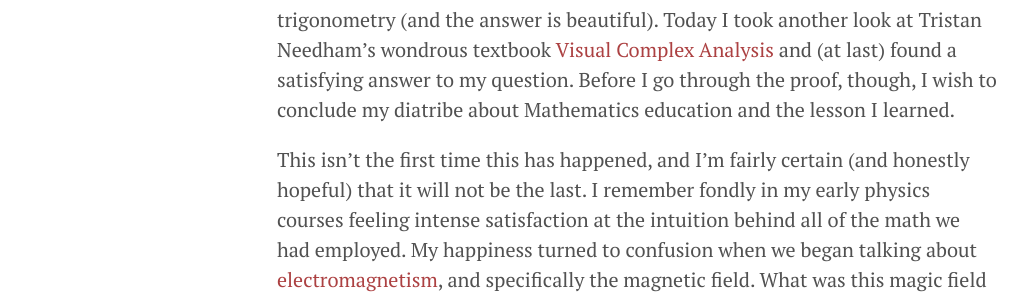
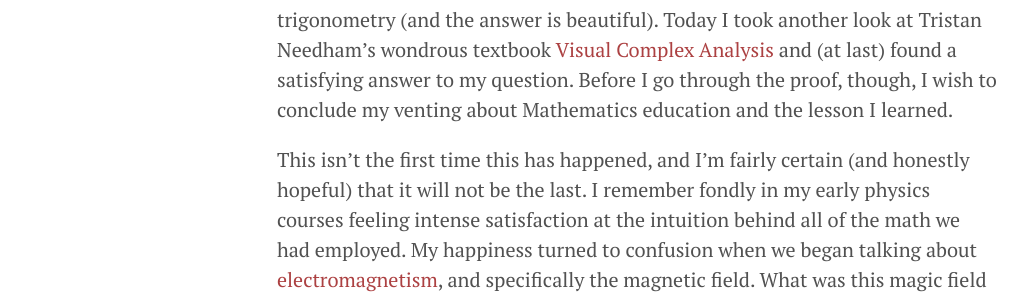
Before and after one commit to kylehovey/blog, a Jekyll site: the page built from radians_and_blind_spots.md, in a window 1280 px wide and 900 px high, scrolled down 2705 px. Shown: the part 224-518 px from the top of the window, without its empty margins (3-1030 px from the left). Built offline with Jekyll 4.4.1, drawn with Linux system fonts in a browser that asks for light colours; formulas are drawn with MathJax 3.

Commit message:
Fixed misuse of the word diatribe

```diff
--- a/radians_and_blind_spots.md
+++ b/radians_and_blind_spots.md
@@ -31,7 +31,7 @@ It boiled down to another common theme among all the questions I had received so
 
 ## Resolution
 
-If you're with me in not being satisfied with the answers so far, then fear not! It turns out that there is a real reason behind the choice of radians for trigonometry (and the answer is beautiful). Today I took another look at Tristan Needham's wondrous textbook [Visual Complex Analysis](https://www.goodreads.com/book/show/149800.Visual_Complex_Analysis){:target="_blank"} and (at last) found a satisfying answer to my question. Before I go through the proof, though, I wish to conclude my diatribe about Mathematics education and the lesson I learned.
+If you're with me in not being satisfied with the answers so far, then fear not! It turns out that there is a real reason behind the choice of radians for trigonometry (and the answer is beautiful). Today I took another look at Tristan Needham's wondrous textbook [Visual Complex Analysis](https://www.goodreads.com/book/show/149800.Visual_Complex_Analysis){:target="_blank"} and (at last) found a satisfying answer to my question. Before I go through the proof, though, I wish to conclude my venting about Mathematics education and the lesson I learned.
 
 This isn't the first time this has happened, and I'm fairly certain (and honestly hopeful) that it will not be the last. I remember fondly in my early physics courses feeling intense satisfaction at the intuition behind all of the math we had employed. My happiness turned to confusion when we began talking about [electromagnetism](https://en.wikipedia.org/wiki/Electromagnetism){:target="_blank"}, and specifically the magnetic field. What was this magic field that could augment electrical forces? Where did it come from, and why does it spiral about the movement of electrons? The answer my professor gave at the time was something along the lines of "that is just how we define it", but the next day I was surprised to see that my professor's answer had changed. He had gone home and read more on electromagnetic theory. That day we had a great conversation where he explained that magnetism is actually a side-effect of [Special Relativity](https://en.wikipedia.org/wiki/Special_relativity){:target="_blank"} and that the magnetic field is something we invented to keep track of those effects. I will always be inspired by what my professor did, and the journey we went on as we questioned pieces of knowledge that are often just passed along in school without justification. I would go so far as to say that was the highlight of that entire semester.
 
```
Also changed, not shown: on_vineyards_harmony_and_mathematics.md (+1 -1 lines), turing_basins.md (+1 -1 lines).
